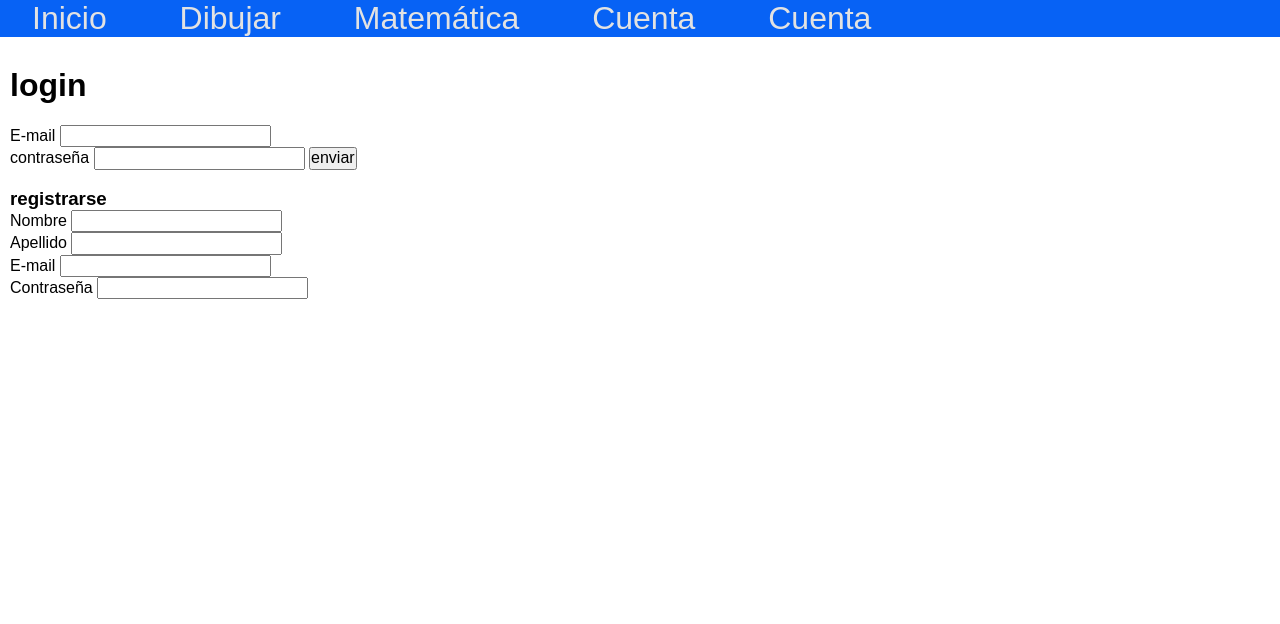
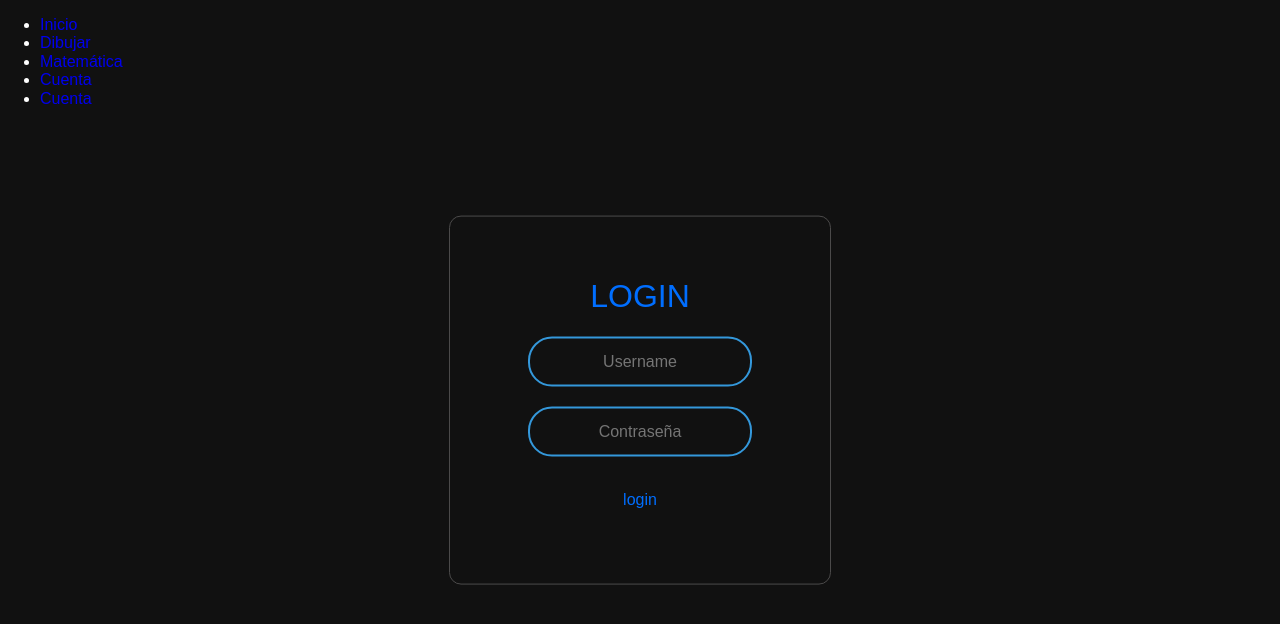
Before and after one commit to juliangymer/Digital-imperial, a plain HTML site: page cuenta.html in a window 1280 px wide. Drawn offline with Linux system fonts and the light colour scheme.

Commit message:
modified:   estilo.css 	modified:   flechas.html 	modified:   index.html 	new file:   style.css

```diff
--- a/cuenta.html
+++ b/cuenta.html
@@ -21,17 +21,12 @@
       </nav>
    </header>
 
-   <div>
-      <h1>login</h1>
-      E-mail <input type="email" name="email" id="email" required><br>
-      contraseña <input type="password" name="contraseña" id="contraseña" required>
-      <input type="submit" value="enviar"></div>
-   <div><br>
-      <h3>registrarse</h3>
-      Nombre <input type="text" name="" id="nombre"><br>
-      Apellido <input type="text" name="" id="apellido"><br>
-      E-mail <input type="email" name="email" id="email"><br>
-      Contraseña <input type="password" name="contraseña" id="contraseña">
-   </div>
-</body>
-</html>
+   <form class="box" method="post">
+      <h1>Login</h1>
+      <input type="text" name="" placeholder="Username">
+      <input type="password" name="" placeholder="Contraseña">
+     <div><input type="submit" name="" value="login" class="submit"></div>
+   </form>
+
+     </body>
+   </html>
--- a/estilo.css
+++ b/estilo.css
@@ -1,36 +1,85 @@
-*{
-   padding:0;
-   margin:0;
+
+body{
+   margin: 0;
+   padding: 0;
    font-family: sans-serif;
+   background-color:#111111;
+   color: #ffffff;
 }
 
-header{
-   margin-bottom: 30px;
+#area_de_dibujo{
+   background-color: white;
+}
+
+.box{
+   width: 300px;
+   padding: 40px;
+   position: absolute;
+   top: 50%;
+   left: 50%;
+   border: 1px solid #4b4a4a;
+   border-radius: 12px;
+   transform: translate(-50%,-50%);
+   text-align: center;
+}
+
+.content{
+   text-align: center;
+}
+
+a{
+   text-decoration: none;
 }
 
 p{
-   margin-left: 5px;
+   color: white;
+   margin: 1em;
 }
 
-div{
-   margin-left: 10px;
+h1{
+   color: #006eff;
+   text-transform: uppercase;
+   font-weight: 100;
 }
 
-nav{
-background-color: rgb(7, 98, 245);
-font-size: 2em;
+.box input[type = "text"],.box input[type = "password"]{
+   border:0;
+   background: none;
+   display: block;
+   margin: 20px auto;
+   border: 2px solid #3498db;
+   text-align: center;
+   padding: 14px 10px;
+   width: 200px;
+   outline: none;
+   color: white;
+   border-radius: 24px;
+   transition: 0.25s;
 }
 
-li{
-display:inline;
-margin: 1em;
+.box input[type = "text"]:hover,.box input[type = "password"]:hover,
+.box input[type = "text"]:focus,.box input[type = "password"]:focus{
+
+   width: 280px;
+   border-color: #2ecc71;
+   transition: 0.5s;
 }
 
-a:hover {
-   color:red;
+.box input[type = "submit"]{
+   background: none;
+   display: block;
+   margin: 20px auto;
+   text-align: center;
+   border: none;
+   padding: 14px 40px;
+   outline: none;
+   color: #006eff;
+   border-radius: 24px;
+   }
+
+.box input[type = "submit"]:hover{
+   color: black;
+   background: #3498db;
+   transition: 0.8s;
+   box-shadow: 0 0 10px #3498db, 0 0 10px #3498db, 0 0 40px #3498db;
 }
-
-a {
-  color:rgb(226, 226, 226);
-   text-decoration: none;
-}
--- /dev/null
+++ b/style.css
@@ -0,0 +1,216 @@
+:root {
+  font-size: 16px;
+  font-family: 'Open Sans';
+  --text-primary: #b6b6b6;
+  --text-secondary: #ececec;
+  --bg-primary: #23232e;
+  --bg-secondary: #141418;
+  --transition-speed: 600ms;
+}
+
+body {
+  color: black;
+  background-color: white;
+  margin: 0;
+  padding: 0;
+}
+
+body::-webkit-scrollbar {
+  width: 0.25rem;
+}
+
+body::-webkit-scrollbar-track {
+  background: #1e1e24;
+}
+
+body::-webkit-scrollbar-thumb {
+  background: #6649b8;
+}
+
+main {
+  margin-left: 5rem;
+  padding: 1rem;
+}
+
+.navbar {
+  position: fixed;
+  background-color: var(--bg-primary);
+  transition: width 600ms ease;
+  overflow: scroll;
+}
+
+.navbar-nav {
+  list-style: none;
+  padding: 0;
+  margin: 0;
+  display: flex;
+  flex-direction: column;
+  align-items: center;
+  height: 100%;
+}
+
+.nav-item {
+  width: 100%;
+}
+
+.nav-item:last-child {
+  margin-top: auto;
+}
+
+.nav-link {
+  display: flex;
+  align-items: center;
+  height: 5rem;
+  color: var(--text-primary);
+  text-decoration: none;
+  filter: grayscale(100%) opacity(0.7);
+  transition: var(--transition-speed);
+}
+
+.nav-link:hover {
+  filter: grayscale(0%) opacity(1);
+  background: var(--bg-secondary);
+  color: var(--text-secondary);
+}
+
+.link-text {
+  display: none;
+  margin-left: 1rem;
+}
+
+.nav-link svg {
+  width: 2rem;
+  min-width: 2rem;
+  margin: 0 1.5rem;
+}
+
+.fa-primary {
+  color: #ff7eee;
+}
+
+.fa-secondary {
+  color: #df49a6;
+}
+
+.fa-primary,
+.fa-secondary {
+  transition: var(--transition-speed);
+}
+
+.logo {
+  font-weight: bold;
+  text-transform: uppercase;
+  margin-bottom: 1rem;
+  text-align: center;
+  color: var(--text-secondary);
+  background: var(--bg-secondary);
+  font-size: 1.5rem;
+  letter-spacing: 0.3ch;
+  width: 100%;
+}
+
+.logo svg {
+  transform: rotate(0deg);
+  transition: var(--transition-speed);
+}
+
+.logo-text
+{
+  display: inline;
+  position: absolute;
+  left: -999px;
+  transition: var(--transition-speed);
+}
+
+.navbar:hover .logo svg {
+  transform: rotate(-180deg);
+}
+
+/* Small screens */
+@media only screen and (max-width: 600px) {
+  .navbar {
+    bottom: 0;
+    width: 100vw;
+    height: 5rem;
+  }
+
+  .logo {
+    display: none;
+  }
+
+  .navbar-nav {
+    flex-direction: row;
+  }
+
+  .nav-link {
+    justify-content: center;
+  }
+
+  main {
+    margin: 0;
+  }
+}
+
+/* Large screens */
+@media only screen and (min-width: 600px) {
+  .navbar {
+    top: 0;
+    width: 5rem;
+    height: 100vh;
+  }
+
+  .navbar:hover {
+    width: 16rem;
+  }
+
+  .navbar:hover .link-text {
+    display: inline;
+  }
+
+  .navbar:hover .logo svg
+  {
+    margin-left: 11rem;
+  }
+
+  .navbar:hover .logo-text
+  {
+    left: 0px;
+  }
+}
+
+.dark {
+  --text-primary: #b6b6b6;
+  --text-secondary: #ececec;
+  --bg-primary: #23232e;
+  --bg-secondary: #141418;
+}
+
+.light {
+  --text-primary: #1f1f1f;
+  --text-secondary: #000000;
+  --bg-primary: #ffffff;
+  --bg-secondary: #e4e4e4;
+}
+
+.solar {
+  --text-primary: #576e75;
+  --text-secondary: #35535c;
+  --bg-primary: #fdf6e3;
+  --bg-secondary: #f5e5b8;
+}
+
+.theme-icon {
+  display: none;
+}
+
+.dark #darkIcon {
+  display: block;
+}
+
+.light #lightIcon {
+  display: block;
+}
+
+.solar #solarIcon {
+  display: block;
+}
```
Also changed, not shown: flechas.html (+8 -4 lines), index.html (+22 -12 lines).
